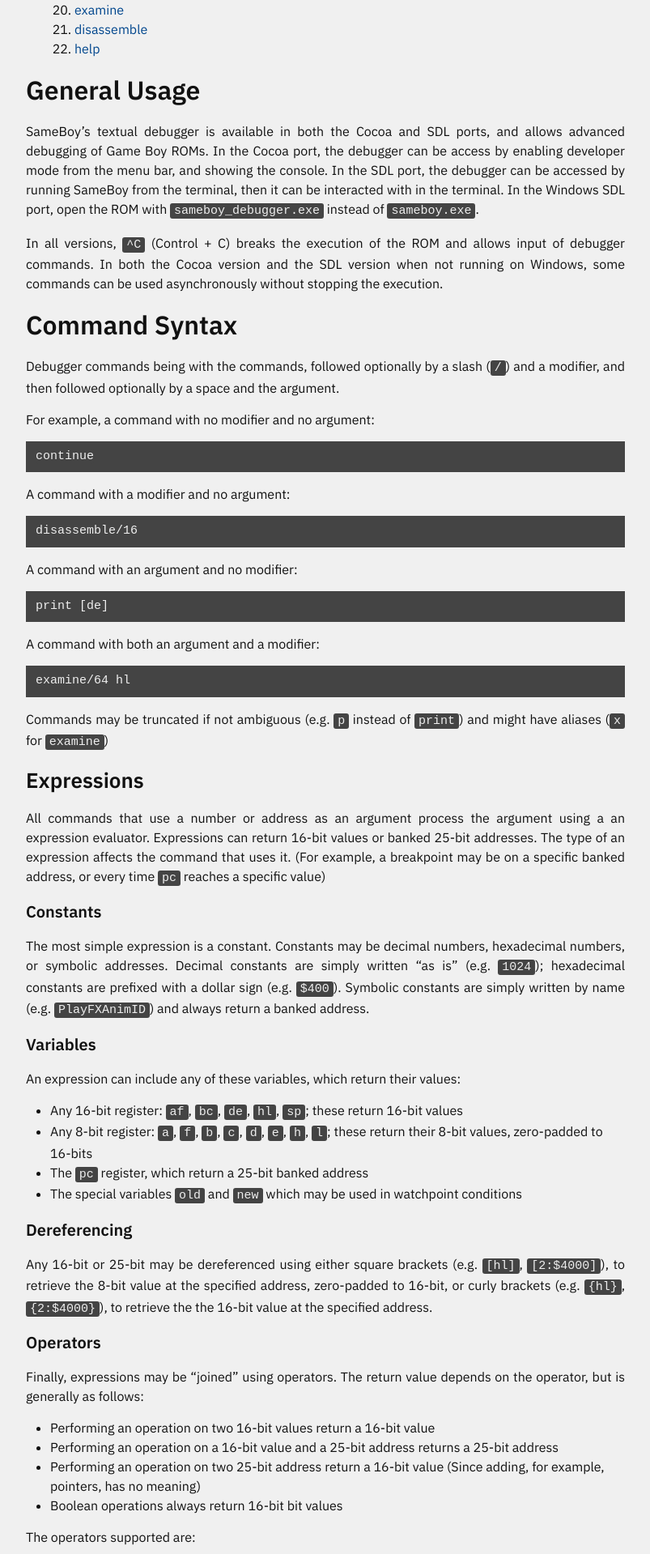
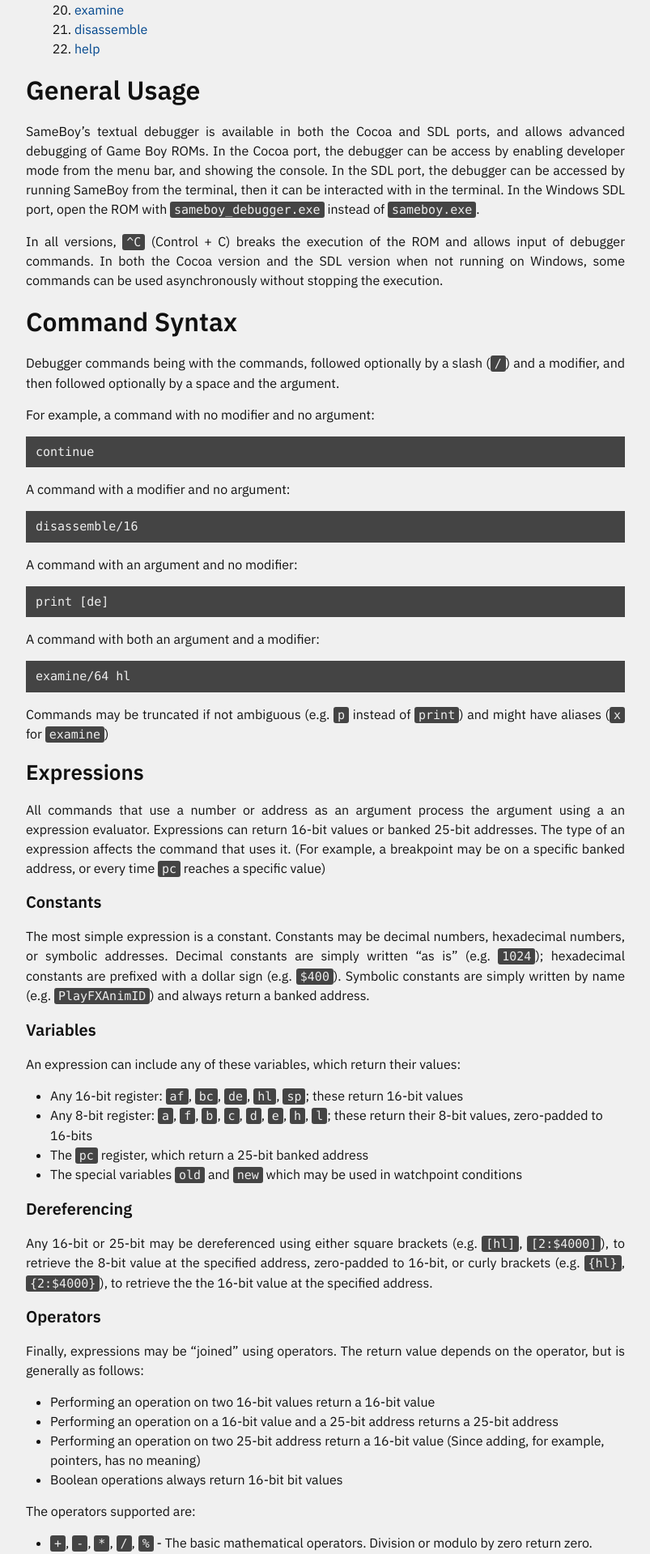
Before and after one commit to SameBoy/sameboy.github.io, a Jekyll site: the page built from debugger.md, in a window 1280 px wide. Shown: the part 1069-2988 px from the top of the page at 81% size, without its empty margins (238-1041 px from the left). Built offline with Jekyll 4.4.1, drawn with Linux system fonts in a browser that asks for light colours.

Commit message:
Use good fonts

```diff
--- a/_sass/minima/_base.scss
+++ b/_sass/minima/_base.scss
@@ -195,6 +195,7 @@
   font-size: 15px;
   border-radius: 3px;
   background-color: #444;
+  font-family:Menlo, Lucida Console, Droid Sans Mono, DejaVu Sans Mono, monospace;
 }
 
 code {
```
